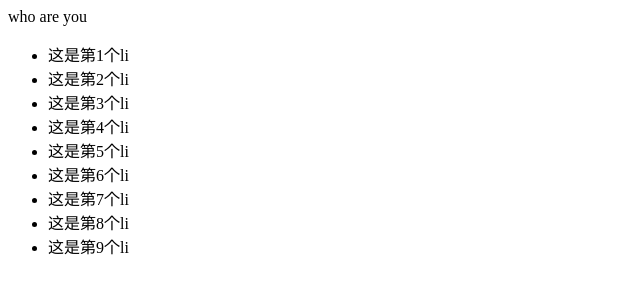
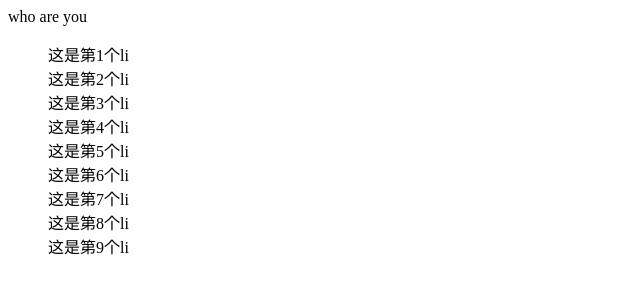
Before and after one commit to yyf118/gitdemo, a plain HTML site: page index.html in a window 1280 px wide. Shown: the full height of the page, 0-640 px from the left. Drawn offline with Linux system fonts and the light colour scheme.

Commit message:
yyf第三次提交

```diff
--- a/index.html
+++ b/index.html
@@ -6,6 +6,12 @@
     <meta http-equiv="X-UA-Compatible" content="IE=edge">
     <meta name="viewport" content="width=device-width, initial-scale=1.0">
     <title>Document</title>
+    <style>
+        ul,
+        li {
+            list-style: none;
+        }
+    </style>
 </head>
 
 <body>
```
